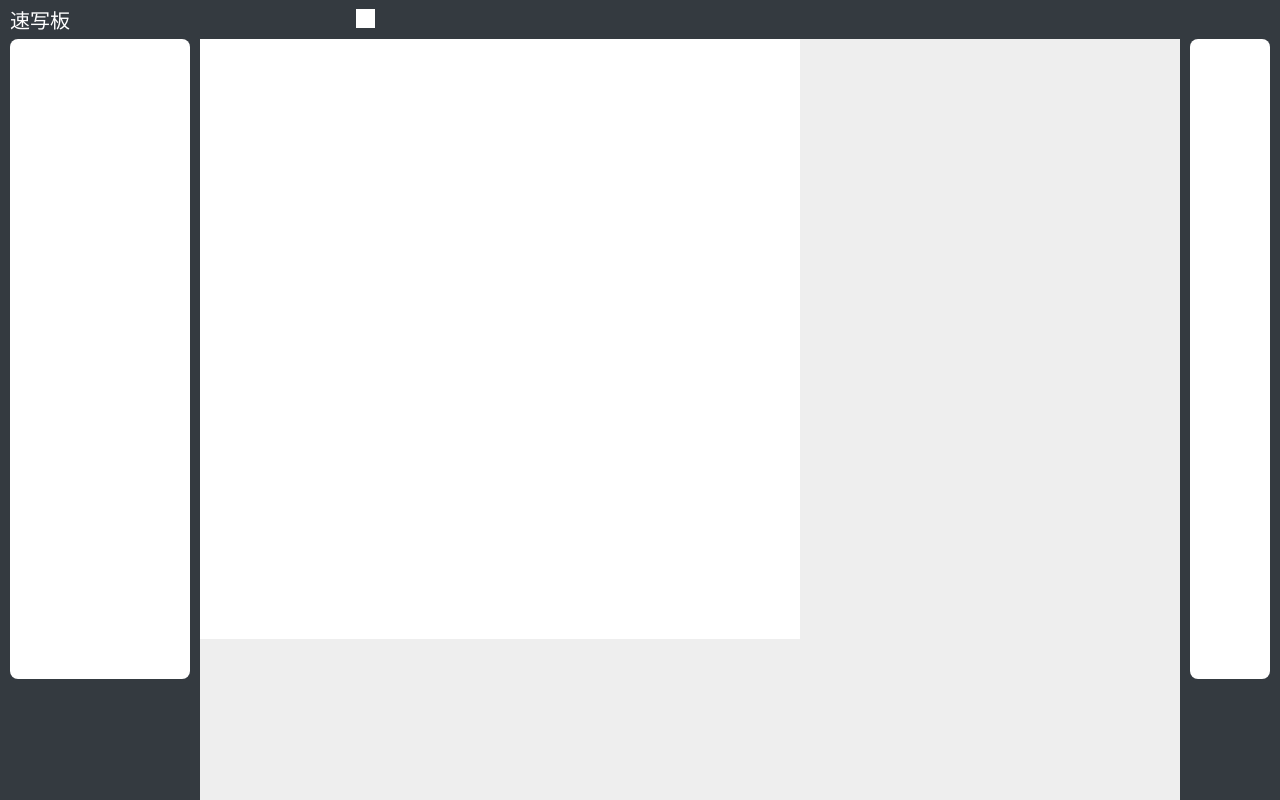
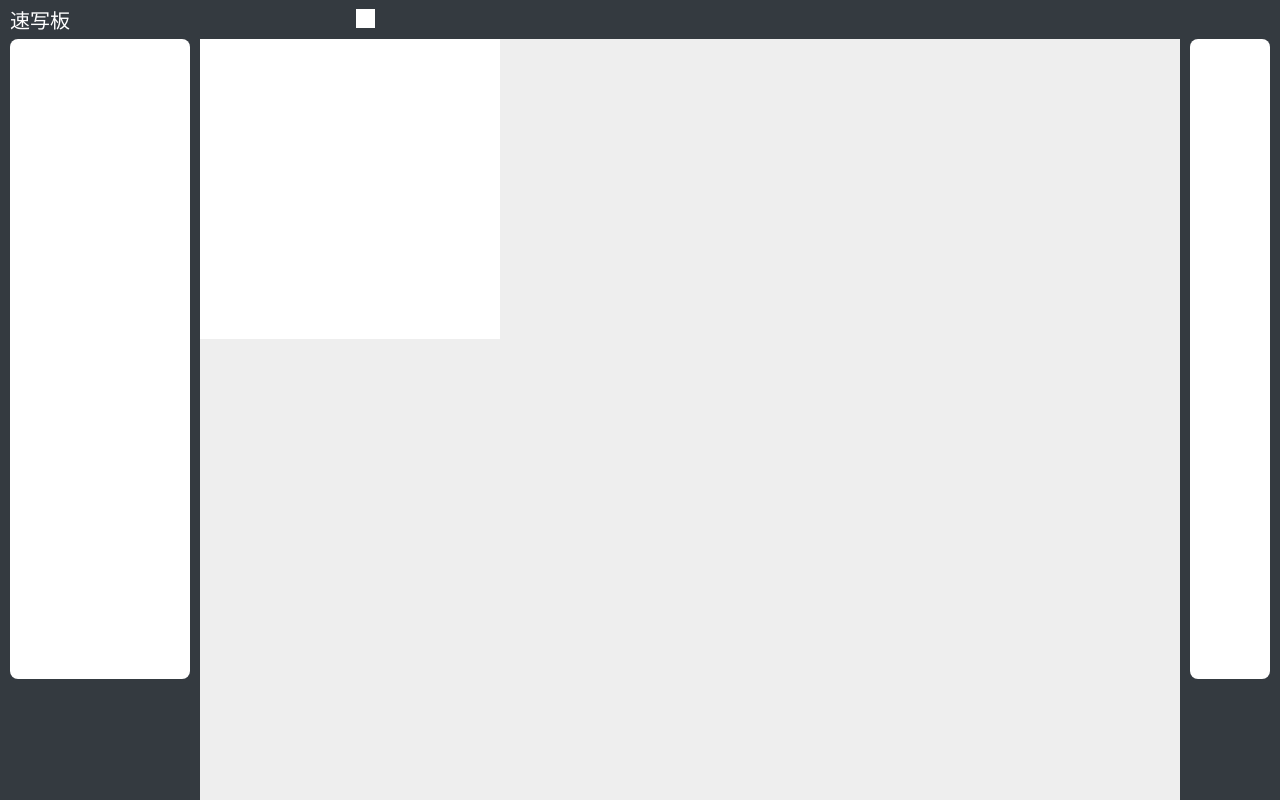
Before and after one commit to HuiFeiYa/simplest-ts-environment, a Vue app: page / in a window 1280 px wide. Built offline with nearby package versions, Linux system fonts and the light colour scheme.

Commit message:
[feature] 图片移动

```diff
--- a/src/canvas/canvas.ts
+++ b/src/canvas/canvas.ts
@@ -40,6 +40,10 @@ export class VirtualCanvas {
     'ne-resize':any,
     'se-resize':any,
     'sw-resize':any,
+    'n-resize':any,
+    'w-resize':any,
+    's-resize':any,
+    'e-resize':any,
   }
   public image!:HTMLImageElement
 
@@ -133,25 +137,44 @@ export class VirtualCanvas {
     const p3 = new Path2D()
     const p4 = new Path2D()
     const p5 = new Path2D()
+    const p6 = new Path2D()
+    const p7 = new Path2D()
+    const p8 = new Path2D()
+    const p9 = new Path2D()
     const{imagePos: {x,y},imageWidth:w,imageHeight:h} = store.state
+    // 四条边的中心点
     p1.rect(x-cw/2+w/2,y-ch/2,cw,ch)
     p2.rect(x+w-cw/2,y-ch/2+h/2,cw,ch)
     p3.rect(x+w-cw/2-w/2,y+h-ch/2,cw,ch)
     p4.rect(x-cw/2,y+h-ch/2-h/2,cw,ch)
+    // 中间的框
     p5.rect(x,y,w,h)
+    // 四个角
+    p6.rect(x-cw/2,y-ch/2,cw,ch)
+    p7.rect(x+w-cw/2,y-ch/2,cw,ch)
+    p8.rect(x+w-cw/2,y+h-ch/2,cw,ch)
+    p9.rect(x-cw/2,y+h-ch/2,cw,ch)
     this.cloneCtx.strokeStyle = 'blue'
     this.cloneCtx.stroke(p1)
     this.cloneCtx.stroke(p2)
     this.cloneCtx.stroke(p3)
     this.cloneCtx.stroke(p4)
     this.cloneCtx.stroke(p5)
+    this.cloneCtx.stroke(p6)
+    this.cloneCtx.stroke(p7)
+    this.cloneCtx.stroke(p8)
+    this.cloneCtx.stroke(p9)
     this.update()
     this.imagePath = {
        move:p5,
-      'nw-resize':p1,
-      'ne-resize':p2,
-      'se-resize':p3,
-      'sw-resize':p4,
+      'nw-resize':p6,
+      'ne-resize':p7,
+      'se-resize':p8,
+      'sw-resize':p9,
+      'n-resize':p1,
+      'e-resize':p2,
+      's-resize':p3,
+      'w-resize':p4,
     }
   }
   clear() {
--- a/src/canvas/imageEvent.ts
+++ b/src/canvas/imageEvent.ts
@@ -16,25 +16,75 @@ export default {
     // 绘制控制框之前将 canvas 画板保存
     this.drawImageControl()
   },
-  // 下面更新的都是图片的宽高
+  // 更新宽高，其实位置的xy
   'nw-resize'(this:VirtualCanvas,e:MouseEvent){
-    const { imagePos:{x,y},imageHeight,imageWidth} = store.state
+    const { diffX,diffY } = calcDiffDistance.call(this,e)
+    const { imageHeight,imageWidth,imagePos:{x,y} } = store.state
+    updateImageSize.call(this,e,imageWidth-diffX,imageHeight-diffX,{x:x+diffX,y:y+diffX})
+  },
+  // 更新宽高和起始位置的y
+  'ne-resize'(this:VirtualCanvas,e:MouseEvent){
+    const { diffX,diffY } = calcDiffDistance.call(this,e)
+    const { imageHeight,imageWidth,imagePos:{x,y} } = store.state
+    updateImageSize.call(this,e,imageWidth+diffX,imageHeight+diffX,{x,y:y-diffX})
+  },
+  // 更新宽高
+  'se-resize'(this:VirtualCanvas,e:MouseEvent){
+    const { diffX,diffY } = calcDiffDistance.call(this,e)
+    const { imageHeight,imageWidth,imagePos:{x,y} } = store.state
+    updateImageSize.call(this,e,imageWidth+diffX,imageHeight+diffX,{x,y})
+  },
+  // 更新宽高,x
+  'sw-resize'(this:VirtualCanvas,e:MouseEvent){
+    const { diffX,diffY } = calcDiffDistance.call(this,e)
+    const { imageHeight,imageWidth,imagePos:{x,y} } = store.state
+    updateImageSize.call(this,e,imageWidth-diffX,imageHeight-diffX,{x:x+diffX,y})
+  },
+  // 四条边的中心点
+  // 改变高度和，左上角的起始点
+  'n-resize'(this:VirtualCanvas,e:MouseEvent){
+    const { diffX,diffY } = calcDiffDistance.call(this,e)
+    const { imageHeight,imageWidth,imagePos:{x,y} } = store.state
+    updateImageSize.call(this,e,imageWidth,imageHeight-diffY,{x,y:y+diffY})
+  },
+  // 只改变宽度
+  'e-resize'(this:VirtualCanvas,e:MouseEvent){
+    const { diffX,diffY } = calcDiffDistance.call(this,e)
+    const { imageHeight,imageWidth,imagePos:{x,y} } = store.state
+    updateImageSize.call(this,e,imageWidth + diffX,imageHeight,{x,y})
+  },
+  // 只改变高度
+  's-resize'(this:VirtualCanvas,e:MouseEvent){
+    const { diffX,diffY } = calcDiffDistance.call(this,e)
+    const { imageHeight,imageWidth,imagePos:{x,y} } = store.state
+    updateImageSize.call(this,e,imageWidth,imageHeight+diffY,{x,y})
+  },
+  // 改变宽度和左上角的起始位置
+  'w-resize'(this:VirtualCanvas,e:MouseEvent){
+    const { diffX,diffY } = calcDiffDistance.call(this,e)
+    const { imageHeight,imageWidth,imagePos:{x,y} } = store.state
+    updateImageSize.call(this,e,imageWidth-diffX,imageHeight,{x:x+diffX,y})
+  },
+}
+function calcDiffDistance(this:VirtualCanvas,e:MouseEvent) {
+  const { imagePos:{x,y}} = store.state
   this.updateCtxPos(e)
   const diffX = this.ctxPos.x - this.downPos.x;
   const diffY = this.ctxPos.y - this.downPos.y
+  return {
+    diffX,
+    diffY
+  }
+}
+function updateImageSize(this:VirtualCanvas,e:MouseEvent,w:number,h:number,pos:{x:number,y:number}) {
   this.applySnapshot()
-    store.commit('setImageHeight',-diffY + imageHeight)
-    store.commit('setImageWidth',-diffX + imageWidth)
-    // store.commit('setImagePos',{x:x+diffX,y:y+diffY})
+  store.commit('setImageHeight',h)
+  store.commit('setImageWidth',w)
+  store.commit('setImagePos',pos)
   this.update()
   // 重新更新老的位置
   this.reDrawImage()
   this.updateMousedownPos(e)
   // 绘制控制框之前将 canvas 画板保存
   this.drawImageControl()
-  },
-  'ne-resize'(this:VirtualCanvas,e:MouseEvent){
-  },
-  'se-resize'(this:VirtualCanvas,e:MouseEvent){},
-  'sw-resize'(this:VirtualCanvas,e:MouseEvent){},
 }
--- a/src/store/index.ts
+++ b/src/store/index.ts
@@ -27,8 +27,8 @@ export default new Vuex.Store({
     head:1,
     pattern:'',
     canvasRect:{
-      width:600,
-      height:600
+      width:300,
+      height:300
     },
     fontSize:60,
     fontColor:'#000',
@@ -36,10 +36,13 @@ export default new Vuex.Store({
       x:0,
       y:0
     },
-    imageWidth:300,
+    imageWidth:100,
     imageHeight:0
   },
   mutations:{
+    setImageWidth(state,width){
+      state.imageWidth = width
+    },
     setImageHeight(state,height){
       state.imageHeight = height
     },
```
Also changed, not shown: 1 other file (tests, documents, lock files or other folders). Lines whose indentation alone changed are shown as unchanged.
